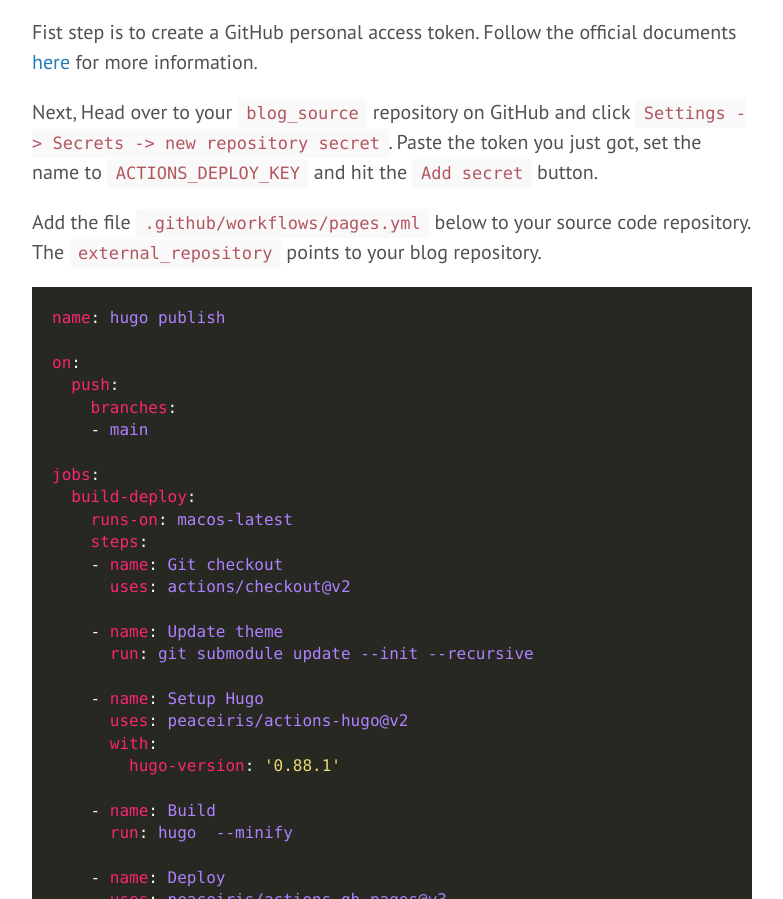
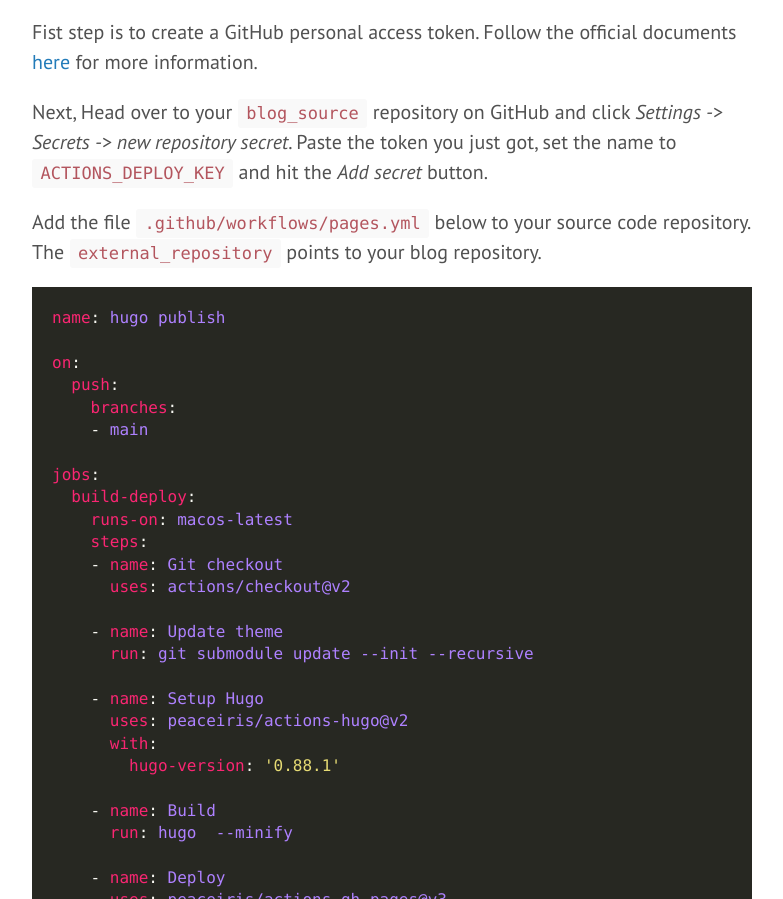
Before and after one commit to HuiGong-dev/HuiGong-dev.github.io, a plain HTML site: page en/posts/how-to-build-personal-blog-with-github-pages-and-hugo/index.html in a window 1280 px wide. Shown: the part 4059-4958 px from the top of the page, without its empty margins (428-1211 px from the left). Drawn offline with Linux system fonts and the light colour scheme.

Commit message:
deploy: HuiGong-dev/blog_source@0b8ce4a419553110933125c06d1f14a46f9fbbe2

```diff
--- a/en/posts/how-to-build-personal-blog-with-github-pages-and-hugo/index.html
+++ b/en/posts/how-to-build-personal-blog-with-github-pages-and-hugo/index.html
@@ -86,7 +86,7 @@ echo <span style=color:#e6db74>&#34;public/&#34;</span> &gt;&gt; .gitignore
 <h3 id=automate-the-deploy-using-github-actions>Automate the deploy using GitHub Actions</h3>
 <p>This is one of the exciting part building a blog with GitHub Pages. Before building this blog I knew almost nothing about GitHub Actions but after using it, it was amazing! Automating the boring stuff always makes me hyped!</p>
 <p>Fist step is to create a GitHub personal access token. Follow the official documents <a href=https://docs.github.com/en/authentication/keeping-your-account-and-data-secure/creating-a-personal-access-token>here</a> for more information.</p>
-<p>Next, Head over to your <code>blog_source</code> repository on GitHub and click <code>Settings -> Secrets -> new repository secret</code>. Paste the token you just got, set the name to <code>ACTIONS_DEPLOY_KEY</code> and hit the <code>Add secret</code> button.</p>
+<p>Next, Head over to your <code>blog_source</code> repository on GitHub and click <em>Settings -> Secrets -> new repository secret</em>. Paste the token you just got, set the name to <code>ACTIONS_DEPLOY_KEY</code> and hit the <em>Add secret</em> button.</p>
 <p>Add the file <code>.github/workflows/pages.yml</code> below to your source code repository. The <code>external_repository</code> points to your blog repository.</p>
 <div class=highlight><pre tabindex=0 style=color:#f8f8f2;background-color:#272822;-moz-tab-size:4;-o-tab-size:4;tab-size:4><code class=language-YAML data-lang=YAML><span style=color:#f92672>name</span>: <span style=color:#ae81ff>hugo publish</span>
 
```
